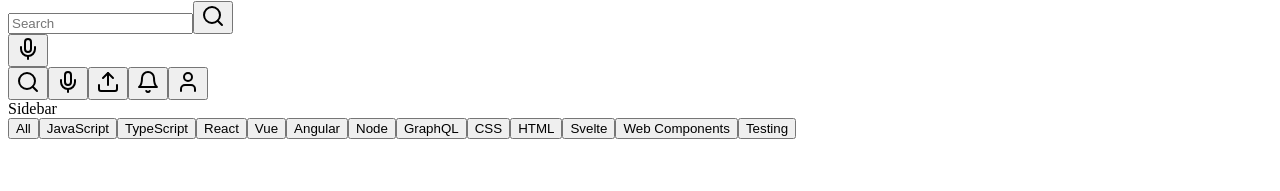
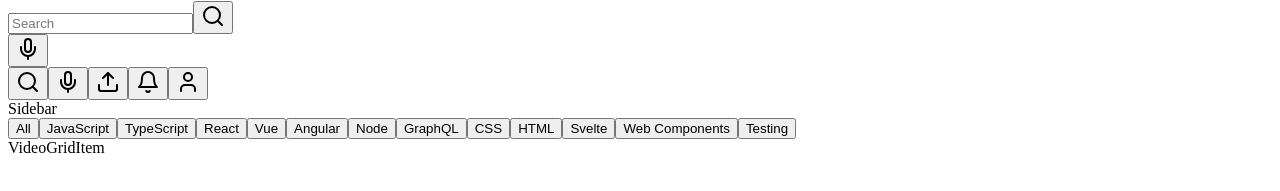
Before and after one commit to jarquafelmu/WebTube, a React (Vite) app: page / in a window 1280 px wide. Shown: the part 215-406 px from the top of the page. Built offline with nearby package versions, Linux system fonts and the light colour scheme.

Commit message:
video grid item

```diff
--- a/src/App.tsx
+++ b/src/App.tsx
@@ -2,6 +2,7 @@ import { useState } from "react";
 import CategoryPills from "./components/CategoryPills";
 import { categories } from "./data/home";
 import { PageHeader } from "./layouts/PageHeader";
+import VideoGridItem from "./components/VideoGridItem";
 
 function App() {
   const [selectedCategory, setSelectedCategory] = useState(categories[0]);
@@ -19,6 +20,9 @@ function App() {
               onSelect={setSelectedCategory}
             />
           </div>
+          <div className="grid gap-4 grid-col-[repeat(auto-fill, minmax(300px, 1fr))]">
+            <VideoGridItem />
+          </div>
         </div>
       </div>
     </div>
--- /dev/null
+++ b/src/components/VideoGridItem.tsx
@@ -0,0 +1,3 @@
+export default function VideoGridItem() {
+  return <div>VideoGridItem</div>;
+}
```
